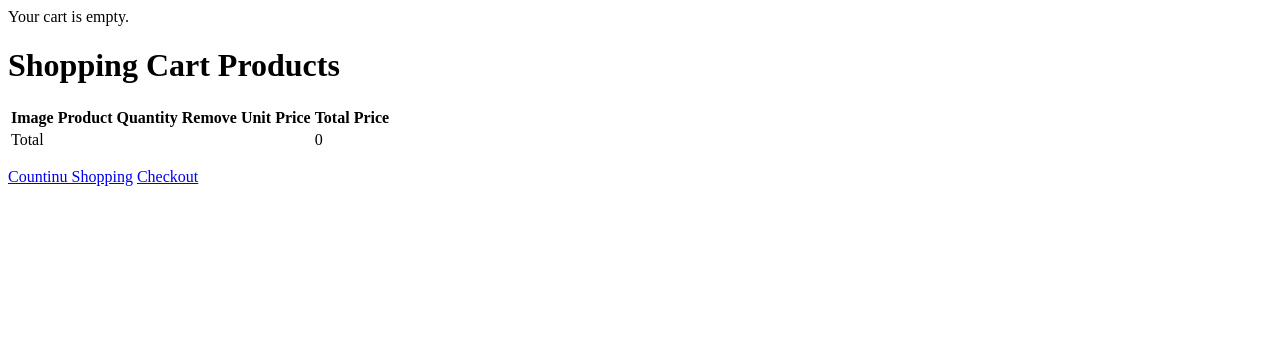
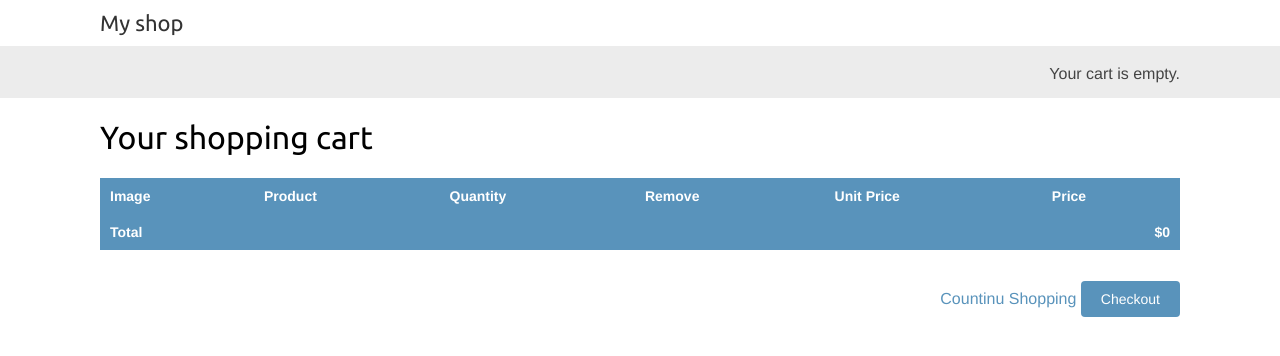
Before and after one commit to lmw8864/onlineshop, a Django app: template cart/templates/cart/detail.html in a window 1280 px wide. Shown: the top 356 px of the page. Run offline with Django 3.2, Linux system fonts and the light colour scheme; the template is opened without the code that fills it, so the values that code supplies are empty; parts of the project's set-up code (start-up, migrations or seed data) failed here and were passed over.

Commit message:
Added static files and modified templates.

```diff
--- a/cart/templates/cart/detail.html
+++ b/cart/templates/cart/detail.html
@@ -1,9 +1,10 @@
 {% extends 'base.html' %}
+{% load static %}
 
-{% block title %} - Cart{% endblock %}
+{% block title %}Your shopping cart{% endblock %}
 
 {% block content %}
-<h1>Shopping Cart Products</h1>
+<h1>Your shopping cart</h1>
 <table class="cart">
     <thead>
     <tr>
@@ -12,7 +13,7 @@
         <th>Quantity</th>
         <th>Remove</th>
         <th>Unit Price</th>
-        <th>Total Price</th>
+        <th>Price</th>
     </tr>
     </thead>
     <tbody>
@@ -31,7 +32,7 @@
                     <form action="{% url 'cart:cart_add' product.id %}" method="post">
                         {{ item.update_quantity_form.quantity }}
                         {{ item.update_quantity_form.update }}
-                        <input type="submit" value="update">
+                        <input type="submit" value="Update">
                         {% csrf_token %}
                     </form>
                 </td>
@@ -47,7 +48,7 @@
     <tr class="total">
         <td>Total</td>
         <td colspan="4"></td>
-        <td class="num">{{ cart.get_total_price }}</td>
+        <td class="num">${{ cart.get_total_price }}</td>
     </tr>
     </tbody>
 </table>
--- a/shop/templates/shop/product/detail.html
+++ b/shop/templates/shop/product/detail.html
@@ -1,6 +1,7 @@
 {% extends 'base.html' %}
+{% load static %}
 
-{% block title %} - {{ product.name }}{% endblock %}
+{% block title %}{{ product.name }}{% endblock %}
 
 {% block content %}
 <div class="product-detail">
--- a/shop/templates/shop/product/list.html
+++ b/shop/templates/shop/product/list.html
@@ -1,6 +1,9 @@
 {% extends 'base.html' %}
+{% load static %}
 
-{% block title %} - Product List{% endblock %}
+{% block title %}
+    {% if category %}{{ category.name }}{% endif %} Products
+{% endblock %}
 
 {% block content %}
 </head>
--- /dev/null
+++ b/static/css/base.css
@@ -0,0 +1,316 @@
+@import url(http://fonts.googleapis.com/css?family=Ubuntu);
+
+body {
+    margin:0;
+    padding:0;
+    font-family:helvetica, sans-serif;
+}
+
+h1, h2, h3, h4, h5 , h6 {
+    font-family: 'Ubuntu', sans-serif; font-weight:normal;
+}
+
+a {
+    text-decoration:none;
+    color:#5993bb;
+}
+
+a:hover {
+    color:#77b6e2;
+}
+
+a.button, input[type="submit"] {
+    color:#fff;
+    background:#5993bb;
+    border-radius:4px;
+    padding:10px 20px;
+    font-size:14px;
+    border:0;
+}
+
+a.button.light {
+    color:#666;
+    background:#ededed;
+}
+
+.text-left {
+    text-align:left;
+}
+
+.text-right {
+    text-align:right;
+}
+
+table {
+    width:100%;
+    border-spacing:0;
+    border-collapse: collapse;
+}
+
+table th, table td {
+    text-align:left;
+    font-size:14px;
+    padding:10px;
+    margin:0;
+}
+
+tbody tr:nth-child(odd) {
+    background:#efefef;
+}
+
+tbody tr.subtotal {
+    background:#ccc;
+}
+
+thead th, tbody tr.total {
+    background:#5993bb;
+    color:#fff;
+    font-weight:bold;
+}
+
+table.cart {
+    margin-bottom:40px;
+}
+
+table.cart img {
+    width:180px;
+}
+
+tbody td.num {
+    text-align:right;
+}
+
+td input[type="submit"] {
+    font-size:12px;
+    padding:4px 10px;
+}
+
+form p label, form p input {
+    float:left;
+    clear:both;
+}
+
+form p label {
+    font-size:14px;
+    padding-bottom:4px;
+}
+
+form p input {
+    width:300px;
+    font-size:13px;
+    margin-bottom:10px;
+    padding:10px 12px;
+    border:0;
+    background:#efefef;
+    color:#666;
+    border-radius:4px;
+}
+
+ul.errorlist {
+   float:left;
+   color:#ff0000;
+   clear:both;
+   font-size:13px;
+   margin:0;
+   padding:0;
+}
+
+
+#header {
+    padding:10px 100px;
+    font-size:18px;
+    overflow:auto;
+}
+
+#subheader {
+    background:#ececec;
+    color:#444;
+    padding:15px 100px;
+    overflow:auto;
+}
+
+#header .logo {
+    font-family: 'Ubuntu', sans-serif;
+    float:left;
+    color:#333;
+    font-size:22px;
+    margin-right:10%;
+}
+
+#subheader .cart {
+    float:right;
+    padding-top:4px;
+}
+
+#content {
+    padding:0 100px;
+    overflow:hidden;
+}
+
+#sidebar {
+    width:220px;
+    padding:30px 20px 0 0;
+    float:left;
+}
+
+#sidebar ul{
+    margin:0;
+    padding:0;
+}
+
+#sidebar ul li {
+    margin:0;
+    list-style:none;
+    padding:10px 14px;
+}
+
+#sidebar ul li a {
+    display:block;
+}
+
+#sidebar ul li.selected {
+    background:#5993bb;
+    border-radius:4px;
+}
+
+#sidebar ul li.selected a {
+    color:#fff;
+}
+
+#main {
+    float:left;
+    width: 96%;
+    margin-right:-220px;
+    overflow:hidden;
+}
+
+.product-list .item {
+    width:25%;
+    padding:10px 20px 10px 0;
+    float:left;
+    text-align:center;
+    line-height:1.2;
+}
+
+.product-list .item img {
+    width:100%;
+    margin-bottom:8px;
+}
+
+.product-detail {
+    text-align:justify;
+}
+
+.product-detail .price {
+    color:#333;
+    font-size:28px;
+    font-weight:bold;
+}
+
+.product-detail img {
+    width:40%;
+    float:left;
+    padding:0 20px 20px 0;
+}
+
+.product-detail h1 {
+    margin-bottom:0;
+}
+
+.product-detail h2 {
+    margin-top:10px;
+}
+
+.order-form {
+    float:left;
+}
+
+.order-info {
+    float:right;
+    width:300px;
+    background:#efefef;
+    padding:10px 20px;
+    color:#333;
+    border-bottom:4px solid #5993bb;
+}
+
+.order-info h3 {
+    color:#5993bb;
+}
+
+.order-info ul li {
+    margin:0;
+    padding:0;
+    font-size:14px;
+}
+
+.order-info p {
+    font-weight:bold;
+    float:right;
+}
+
+.order-info span {
+    float:right;
+}
+
+.neg {
+    color:#dc1616;
+}
+
+.languages {
+   float:right;
+   padding-top:4px;
+   font-size:14px;
+}
+
+.languages ul {
+    list-style:none;
+    margin:0;
+    padding:0;
+    float:left;
+}
+
+.languages ul li {
+    float:left;
+    margin:0 0 0 10px;
+    font-size:14px;
+}
+
+.languages p {
+    float:left;
+    margin:0;
+}
+
+.recommendations {
+    clear:both;
+}
+
+.recommendations div {
+    float:left;
+}
+
+.recommendations img {
+    width:200px
+}
+
+.recommendations p {
+    clear:both;
+}
+
+.recommendations.cart {
+    width:60%;
+    float:left;
+    overflow:auto;
+}
+
+.recommendations.cart h3 {
+    margin-top:0;
+}
+
+.recommendations.cart .item {
+    margin-right:10px;
+}
+
+.recommendations.cart img {
+    width:120px;
+}
--- a/templates/base.html
+++ b/templates/base.html
@@ -1,10 +1,16 @@
+{% load static %}
 <!DOCTYPE html>
-<html lang="en">
+<html>
 <head>
-    <meta charset="UTF-8">
-    <title>Online Shop {% block title %}{% endblock %}</title>
+    <meta charset="utf-8" />
+    <title>{% block title %}E-Commerce{% endblock %}</title>
+    <link href="{% static "css/base.css" %}" rel="stylesheet">
 </head>
 <body>
+    <div id="header">
+        <a href="/" class="logo">My shop</a>
+    </div>
+    <div id="subheader">
         <div class="cart">
             {% with total_items=cart|length %}
                 {% if cart|length > 0 %}
@@ -17,7 +23,10 @@
                 {% endif %}
             {% endwith %}
         </div>
+    </div>
+    <div id="content">
         {% block content %}
         {% endblock %}
+    </div>
 </body>
 </html>
```
Also changed, not shown: static/img/no_image.png (added). Lines whose indentation alone changed are shown as unchanged.
